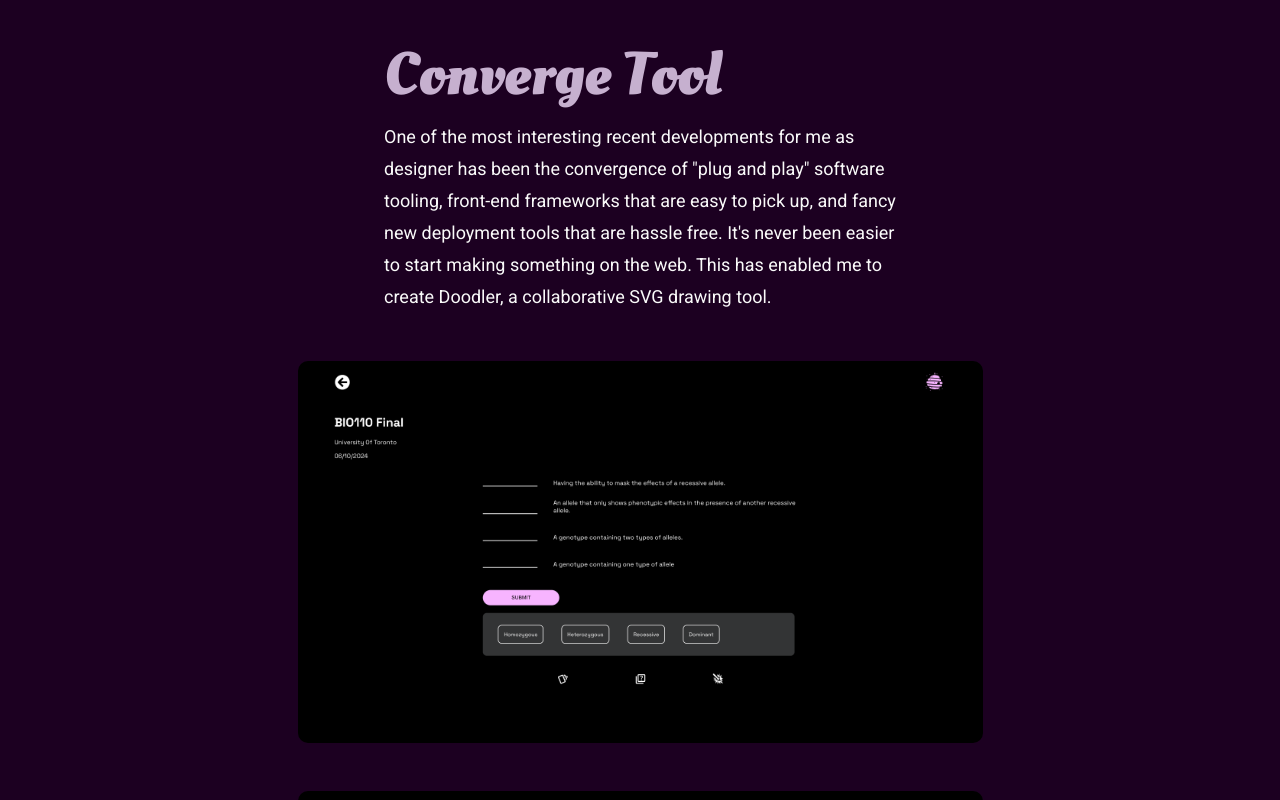
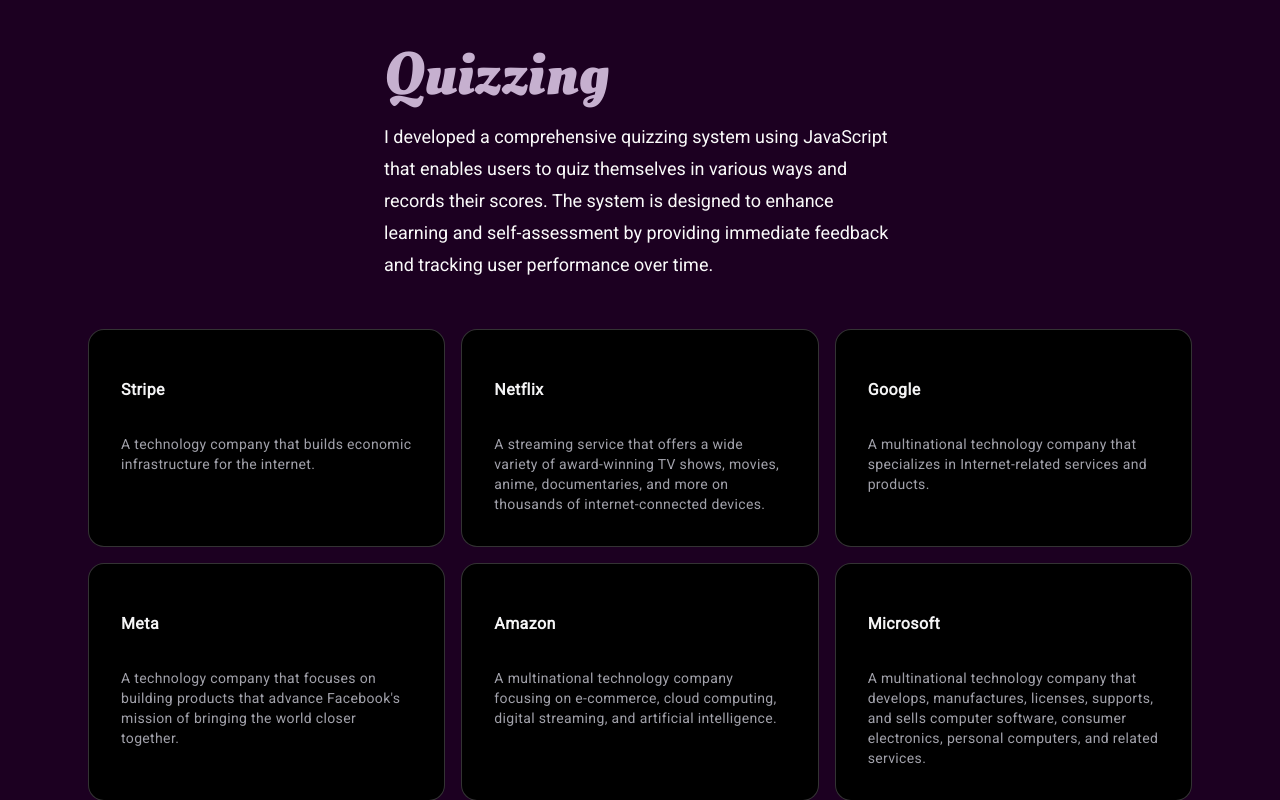
Before and after one commit to Trishaneww/softwaredev-portfolio, a Next.js app: page /studyhive in a window 1280 px wide. Shown: the part 2160-2960 px from the top of the page. Built offline with nearby package versions, Linux system fonts and the light colour scheme.

Commit message:
updated studyHive features index

```diff
--- a/app/studyhive/page.tsx
+++ b/app/studyhive/page.tsx
@@ -1,6 +1,9 @@
+"use client"
 import '../../styles/global.scss';
 import { FloatingNav } from '@/components/ui/FloatingNav';
 import { navItems } from '@/data';
+import { HoverEffect } from '@/components/ui/CardHoverEffect';
+import { studyHiveFeatures } from '@/data';
 
 
 const Studyhive = () => {
@@ -21,9 +24,10 @@
             </section>
 
             <div className="projectPage-description1">
-                <p className="projectPage-description1-title">Converge Tool</p>
-                <p className="projectPage-description1-paragraph">One of the most interesting recent developments for me as designer has been the convergence of "plug and play" software tooling, front-end frameworks that are easy to pick up, and fancy new deployment tools that are hassle free. It's never been easier to start making something on the web. This has enabled me to create Doodler, a collaborative SVG drawing tool.</p>
+                <p className="projectPage-description1-title">Quizzing</p>
+                <p className="projectPage-description1-paragraph">I developed a comprehensive quizzing system using JavaScript that enables users to quiz themselves in various ways and records their scores. The system is designed to enhance learning and self-assessment by providing immediate feedback and tracking user performance over time.</p>
             </div>
+            <HoverEffect items={studyHiveFeatures} />
 
             <section className="projectPage-gallery1">
                 <img src='/studyhive4.png' alt="first image" />
--- /dev/null
+++ b/components/ui/CardHoverEffect.tsx
@@ -0,0 +1,109 @@
+import { cn } from "@/lib/utils";
+import { AnimatePresence, motion } from "framer-motion";
+import Link from "next/link";
+import { useState } from "react";
+
+export const HoverEffect = ({
+  items,
+  className,
+}: {
+  items: {
+    title: string;
+    description: string;
+  }[];
+  className?: string;
+}) => {
+  let [hoveredIndex, setHoveredIndex] = useState<number | null>(null);
+
+  return (
+    <div
+      className={cn(
+        "grid grid-cols-1 md:grid-cols-2  lg:grid-cols-3  py-10 px-20",
+        className
+      )}
+    >
+      {items.map((item, idx) => (
+        <div
+          key={item?.title}
+          className="relative group  block p-2 h-full w-full"
+          onMouseEnter={() => setHoveredIndex(idx)}
+          onMouseLeave={() => setHoveredIndex(null)}
+        >
+          <AnimatePresence>
+            {hoveredIndex === idx && (
+              <motion.span
+                className="absolute inset-0 h-full w-full bg-neutral-200 dark:bg-slate-800/[0.8] block  rounded-3xl"
+                layoutId="hoverBackground"
+                initial={{ opacity: 0 }}
+                animate={{
+                  opacity: 1,
+                  transition: { duration: 0.15 },
+                }}
+                exit={{
+                  opacity: 0,
+                  transition: { duration: 0.15, delay: 0.2 },
+                }}
+              />
+            )}
+          </AnimatePresence>
+          <Card>
+            <CardTitle>{item.title}</CardTitle>
+            <CardDescription>{item.description}</CardDescription>
+          </Card>
+        </div>
+      ))}
+    </div>
+  );
+};
+
+export const Card = ({
+  className,
+  children,
+}: {
+  className?: string;
+  children: React.ReactNode;
+}) => {
+  return (
+    <div
+      className={cn(
+        "rounded-2xl h-full w-full p-4 overflow-hidden bg-black border border-transparent dark:border-white/[0.2] group-hover:border-slate-700 relative z-20",
+        className
+      )}
+    >
+      <div className="relative z-50">
+        <div className="p-4">{children}</div>
+      </div>
+    </div>
+  );
+};
+export const CardTitle = ({
+  className,
+  children,
+}: {
+  className?: string;
+  children: React.ReactNode;
+}) => {
+  return (
+    <h4 className={cn("text-zinc-100 font-bold tracking-wide mt-4", className)}>
+      {children}
+    </h4>
+  );
+};
+export const CardDescription = ({
+  className,
+  children,
+}: {
+  className?: string;
+  children: React.ReactNode;
+}) => {
+  return (
+    <p
+      className={cn(
+        "mt-8 text-zinc-400 tracking-wide leading-relaxed text-sm",
+        className
+      )}
+    >
+      {children}
+    </p>
+  );
+};
--- a/data/index.ts
+++ b/data/index.ts
@@ -70,6 +70,38 @@
     },
   ];
 
+  export const studyHiveFeatures = [
+    {
+      title: "Stripe",
+      description:
+        "A technology company that builds economic infrastructure for the internet.",
+    },
+    {
+      title: "Netflix",
+      description:
+        "A streaming service that offers a wide variety of award-winning TV shows, movies, anime, documentaries, and more on thousands of internet-connected devices.",
+    },
+    {
+      title: "Google",
+      description:
+        "A multinational technology company that specializes in Internet-related services and products.",
+    },
+    {
+      title: "Meta",
+      description:
+        "A technology company that focuses on building products that advance Facebook's mission of bringing the world closer together.",
+    },
+    {
+      title: "Amazon",
+      description:
+        "A multinational technology company focusing on e-commerce, cloud computing, digital streaming, and artificial intelligence.",
+    },
+    {
+      title: "Microsoft",
+      description:
+        "A multinational technology company that develops, manufactures, licenses, supports, and sells computer software, consumer electronics, personal computers, and related services.",
+    },
+  ];
 
   export const tooltip = [
     {
```
